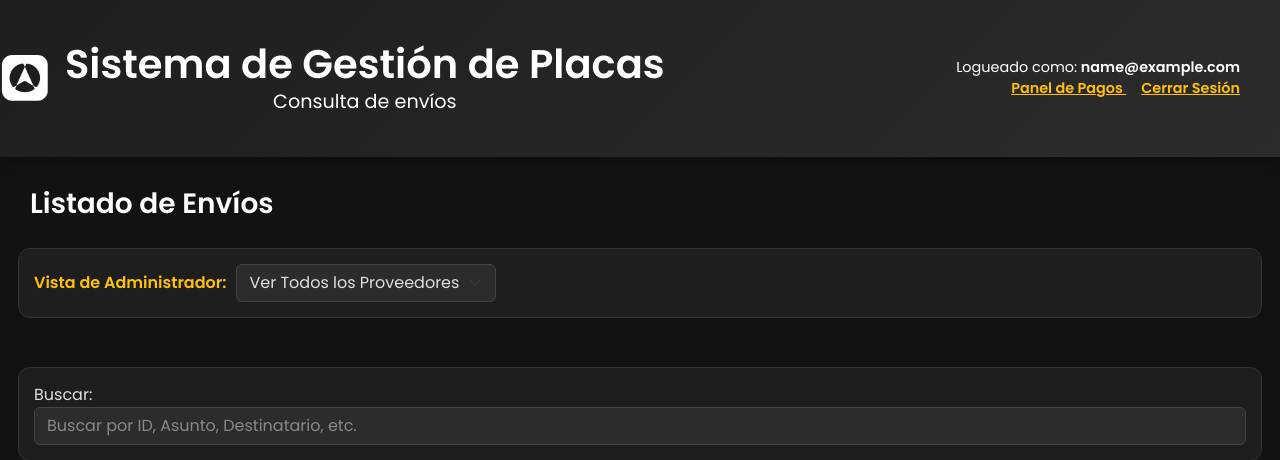
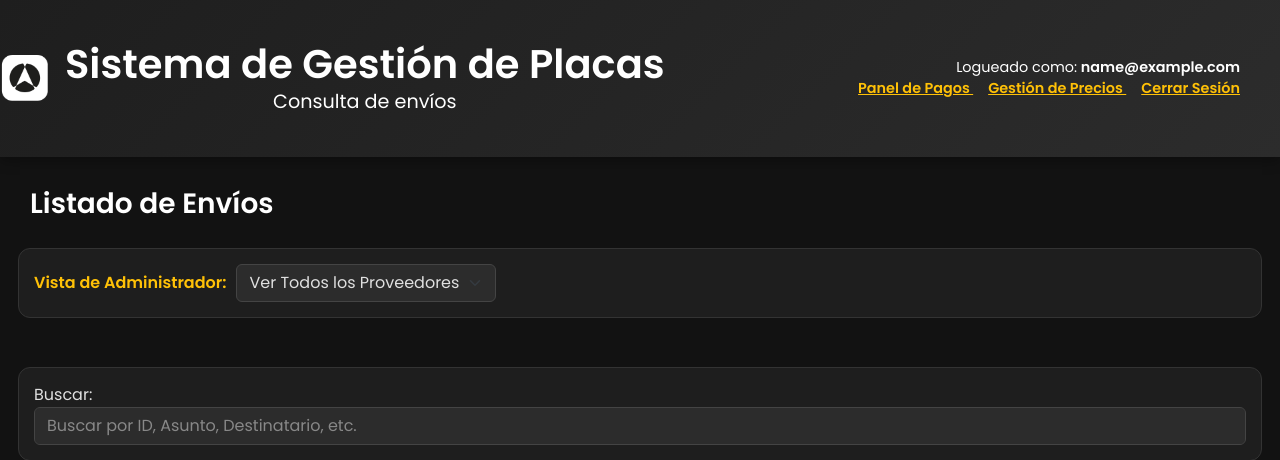
Before and after one commit to davikormz/gestion-placas-web, a Flask app: page /envios in a window 1280 px wide. Shown: the top 460 px of the page. Run offline with Flask 3, Linux system fonts and the light colour scheme; the visitor is signed in with stand-in values (Sample User, id 1); data that the repository does not hold is empty.

Commit message:
placas listado fix

```diff
--- a/templates/envios.html
+++ b/templates/envios.html
@@ -344,6 +344,10 @@
             {% if current_user.is_admin %}
             <a href="{{ url_for('admin_pagos_page') }}" style="color: #FFC107; text-decoration: underline; font-weight: 600; margin-right: 15px;">
                 Panel de Pagos
+            </a>
+
+            <a href="{{ url_for('admin_precios_page') }}" style="color: #FFC107; text-decoration: underline; font-weight: 600; margin-right: 15px;">
+                Gestión de Precios
             </a>
             {% endif %}
             <a href="{{ url_for('logout') }}" style="color: #FFC107; text-decoration: underline; font-weight: 600;">
```
